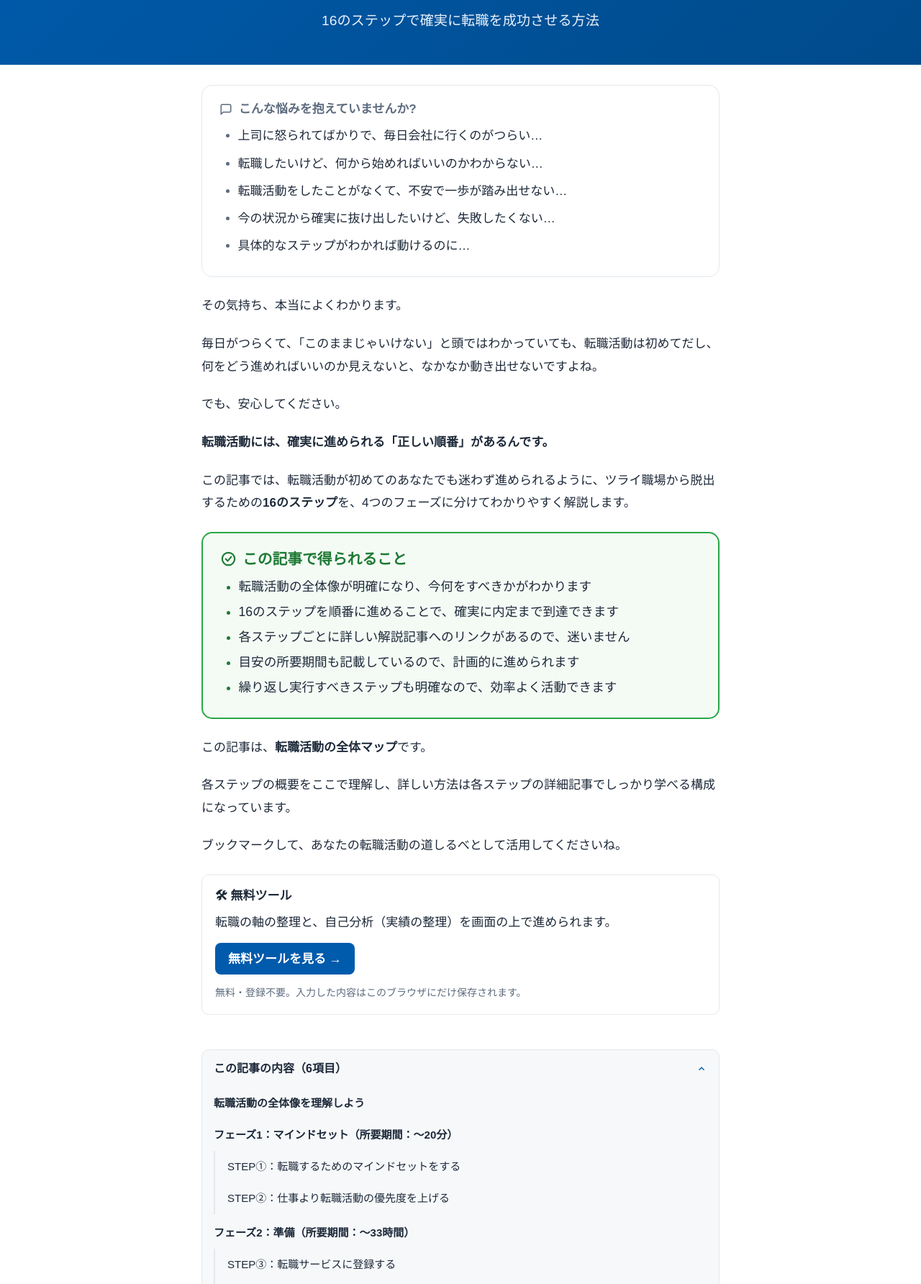
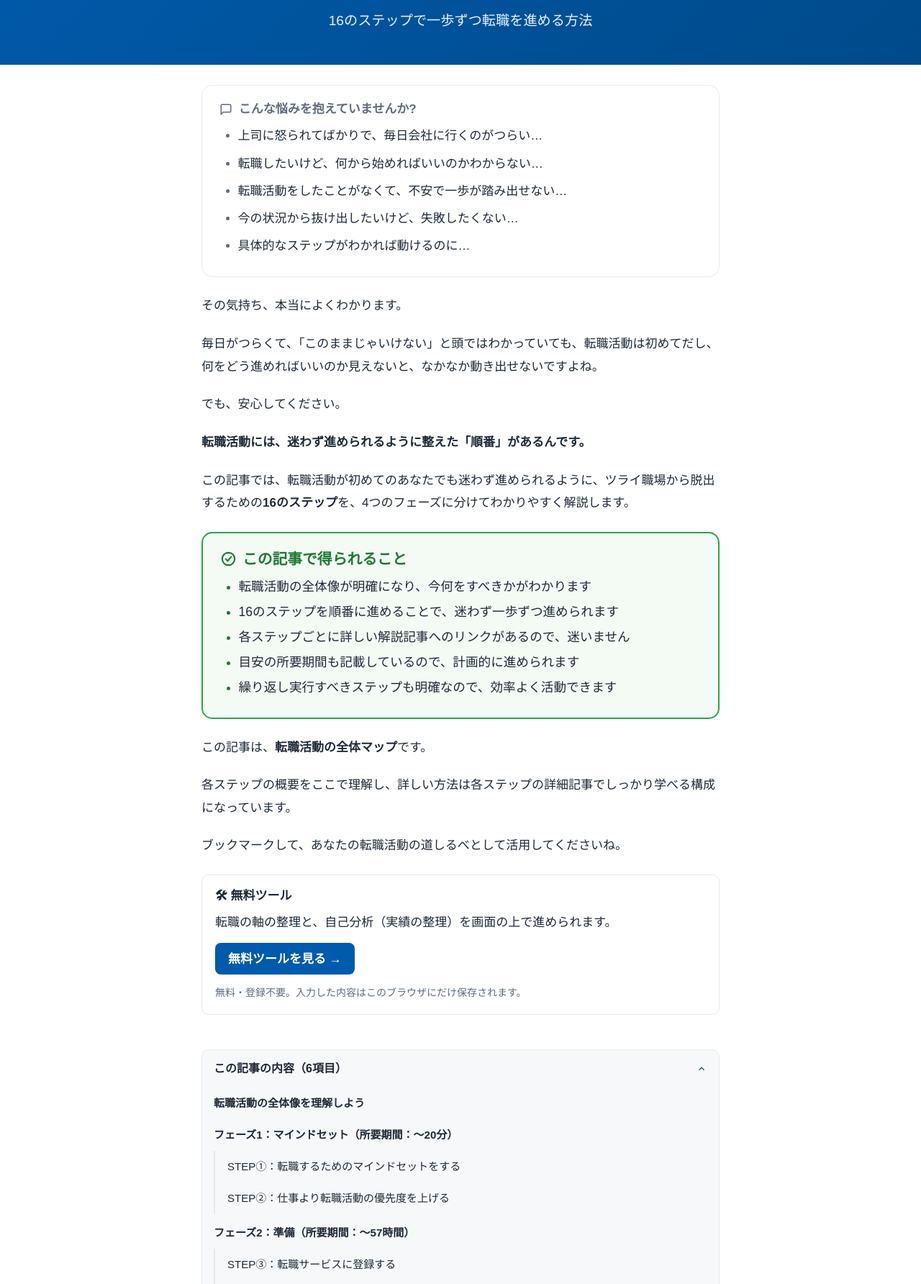
Before and after one commit to werisupp/werisupp, a plain HTML site: page index.html in a window 1280 px wide. Shown: the part 256-2040 px from the top of the page at 72% size. Drawn offline with Linux system fonts and the light colour scheme.

Commit message:
index・step4: 保証の表現と目安時間の合計・Wi-Fiの案内を直す
Co-Authored-By: Claude Sonnet 5.5 <noreply@anthropic.com>

```diff
--- a/index.html
+++ b/index.html
@@ -17,7 +17,7 @@
   <div class="container">
   <div class="step-header-content">
   <h1>ツライ職場から脱出する完全ガイド</h1>
-  <div class="step-meta">16のステップで確実に転職を成功させる方法</div>
+  <div class="step-meta">16のステップで一歩ずつ転職を進める方法</div>
   </div>
   </div>
   </header>
@@ -35,7 +35,7 @@
   <li>上司に怒られてばかりで、毎日会社に行くのがつらい…</li>
   <li>転職したいけど、何から始めればいいのかわからない…</li>
   <li>転職活動をしたことがなくて、不安で一歩が踏み出せない…</li>
-  <li>今の状況から確実に抜け出したいけど、失敗したくない…</li>
+  <li>今の状況から抜け出したいけど、失敗したくない…</li>
   <li>具体的なステップがわかれば動けるのに…</li>
   </ul>
   </div>
@@ -44,7 +44,7 @@
   <p>毎日がつらくて、「このままじゃいけない」と頭ではわかっていても、転職活動は初めてだし、何をどう進めればいいのか見えないと、なかなか動き出せないですよね。</p>
 
   <p>でも、安心してください。</p>
-  <p><strong>転職活動には、確実に進められる「正しい順番」があるんです。</strong></p>
+  <p><strong>転職活動には、迷わず進められるように整えた「順番」があるんです。</strong></p>
 
   <p>この記事では、転職活動が初めてのあなたでも迷わず進められるように、ツライ職場から脱出するための<strong>16のステップ</strong>を、4つのフェーズに分けてわかりやすく解説します。</p>
 
@@ -52,7 +52,7 @@
   <span class="box-title">この記事で得られること</span>
   <ul>
   <li>転職活動の全体像が明確になり、今何をすべきかがわかります</li>
-  <li>16のステップを順番に進めることで、確実に内定まで到達できます</li>
+  <li>16のステップを順番に進めることで、迷わず一歩ずつ進められます</li>
   <li>各ステップごとに詳しい解説記事へのリンクがあるので、迷いません</li>
   <li>目安の所要期間も記載しているので、計画的に進められます</li>
   <li>繰り返し実行すべきステップも明確なので、効率よく活動できます</li>
@@ -85,7 +85,7 @@
   </ul>
   </li>
   <li>
-  <a href="#phase2" class="toc-link-h2">フェーズ2：準備（所要期間：～33時間）</a>
+  <a href="#phase2" class="toc-link-h2">フェーズ2：準備（所要期間：～57時間）</a>
   <ul class="toc-sub-list">
   <li><a href="#step3" class="toc-link-h3">STEP③：転職サービスに登録する</a></li>
   <li><a href="#step4" class="toc-link-h3">STEP④：キャリア情報を完成させる</a></li>
@@ -131,7 +131,7 @@
   <li><strong>フェーズ4：終了</strong> → 現在の会社から円満に退職する（1ステップ）</li>
   </ul>
   </div>
-  <p>この16のステップは、<strong>転職活動が初めてのあなたでも確実に進められる順番</strong>になっています。</p>
+  <p>この16のステップは、<strong>転職活動が初めてのあなたでも迷わず進められるように並べた順番</strong>になっています。</p>
   <p>一部のステップは繰り返し実行することで、より良い結果につながりますよ。</p>
   <div class="warning-box">
   <span class="box-title">重要なポイント</span>
@@ -185,7 +185,7 @@
   <span class="step-duration">～10分</span>
   </div>
   <div class="step-description">
-  <p><strong>転職活動を確実に進めるために、「仕事よりも転職活動を優先する」という決断をするステップです。</strong></p>
+  <p><strong>転職活動を進めやすくするために、「仕事よりも転職活動を優先する」という決断をするステップです。</strong></p>
   <ul>
   <li>なぜ「仕事優先」だと転職活動が進まないのか</li>
   <li>転職活動を最優先にする具体的な方法</li>
@@ -199,7 +199,7 @@
   </section>
 
   <section class="section map-phase" id="phase2">
-  <h2>フェーズ2：準備（所要期間：～33時間）</h2>
+  <h2>フェーズ2：準備（所要期間：～57時間）</h2>
   <div class="phase-card">
   <div class="phase-header">
   <div class="phase-number">2</div>
@@ -548,7 +548,7 @@
   <li><strong>フェーズ4：終了</strong> → 円満退職（1ステップ）</li>
   </ul>
   </div>
-  <p>転職活動は、確かに大変です。でも、<strong>この16のステップを順番に進めていけば、確実にゴールにたどり着けます。</strong></p>
+  <p>転職活動は、確かに大変です。でも、<strong>この16のステップを、一歩ずつ進めていきましょう。</strong></p>
   <p>まずはSTEP①から始めて、一歩ずつ進んでいきましょう。</p>
   <div class="tips-box">
   <span class="box-title">転職活動を成功させるポイント</span>
```
Also changed, not shown: step4.html (+1 -1 lines).
